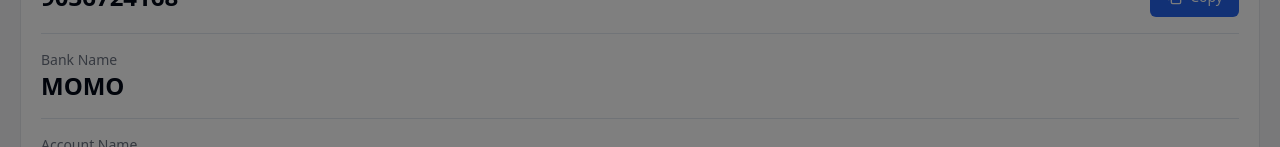
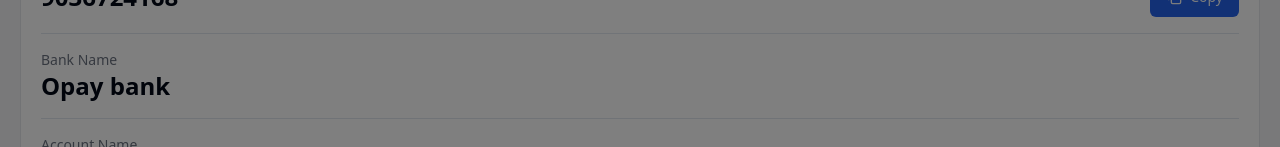
Before and after one commit to steeze19/bluepay-alexfriend4new, a React (Vite) app: page /buy-bpc/payment in a window 1280 px wide. Shown: the part 653-800 px from the top of the page. Built offline with nearby package versions, Linux system fonts and the light colour scheme.

Commit message:
Update BuyBPCPayment.tsx

```diff
--- a/src/pages/BuyBPCPayment.tsx
+++ b/src/pages/BuyBPCPayment.tsx
@@ -129,12 +129,12 @@ const BuyBPCPayment = () => {
 
         <div className="mb-4 border-t pt-4">
           <p className="text-gray-500 text-sm">Bank Name</p>
-          <p className="text-2xl font-bold">MOMO</p>
+          <p className="text-2xl font-bold">Opay bank</p>
         </div>
 
         <div className="mb-4 border-t pt-4">
           <p className="text-gray-500 text-sm">Account Name</p>
-          <p className="text-2xl font-bold">Morakinyo Akintan</p>
+          <p className="text-2xl font-bold">ALAILEDOYE SUNDAY</p>
         </div>
       </div>
 
```
